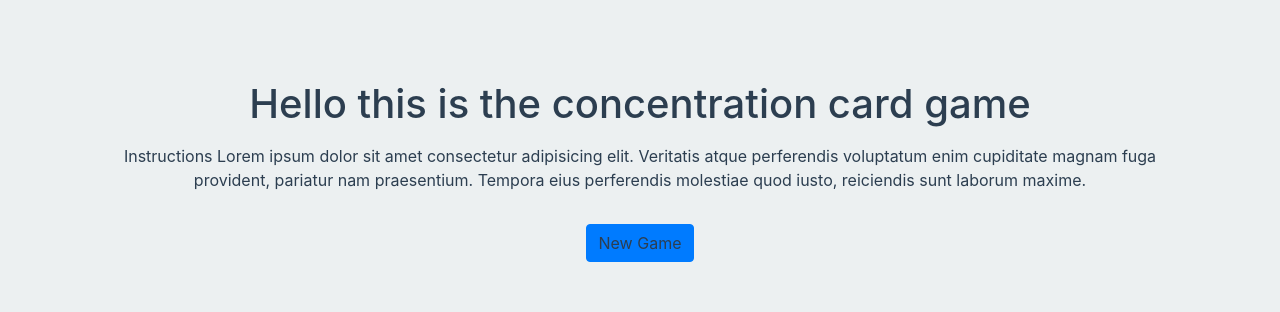
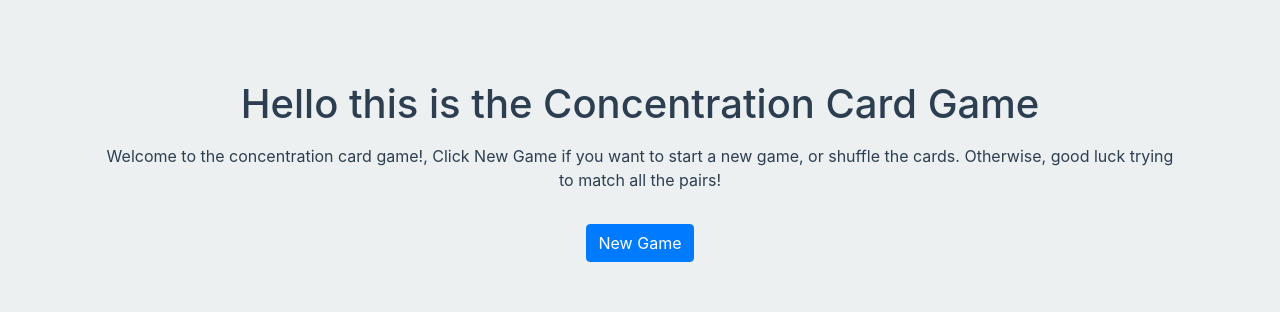
Before and after one commit to WingChhun/Concentration_Card_Game, a website: page src/index.html in a window 1280 px wide. Shown: the top 312 px of the page. Drawn offline with Linux system fonts and the light colour scheme; no server answers.

Commit message:
Comments

```diff
--- a/src/index.html
+++ b/src/index.html
@@ -14,16 +14,22 @@
 
     <main>
         <!-- insert a CSS load spinner here, to show loading -->
-
+<div class="loader"></div>
 
         <div class="container">
+
             <div class="header__container text-center p-3 mt-5">
-                <h1 class="header--main mt-3">Hello this is the concentration card game</h1>
-                <p class="header--sub pt-2">Instructions Lorem ipsum dolor sit amet consectetur adipisicing elit. Veritatis atque perferendis voluptatum
-                    enim cupiditate magnam fuga provident, pariatur nam praesentium. Tempora eius perferendis molestiae quod
-                    iusto, reiciendis sunt laborum maxime.</p>
+                <h1 class="header--main mt-3">Hello this is the Concentration Card Game</h1>
+                <p class="header--sub pt-2">Welcome to the concentration card game!, Click New Game if you want to start a new game, or shuffle the cards.
+                    Otherwise, good luck trying to match all the pairs!
+                </p>
                 <!-- button action -->
-                <a class="btn btn-primary btn__action mt-3" id="btn__new-game">New Game</a>
+                <a class="btn btn-primary btn__action mt-3 mb-4" id="btn__new-game" style = "color:white;">New Game</a>
+                <!-- show alerts depenmding matches -->
+
+                <p class="alert-success hidden">Match!</p>
+                <p class="alert-danger hidden">No Match! Try again</p>
+                <p class="toggle-success alert-success hidden">Play again?</p>
             </div>
 
         </div>
```
